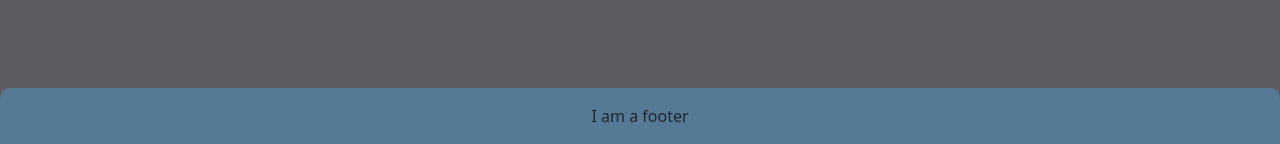
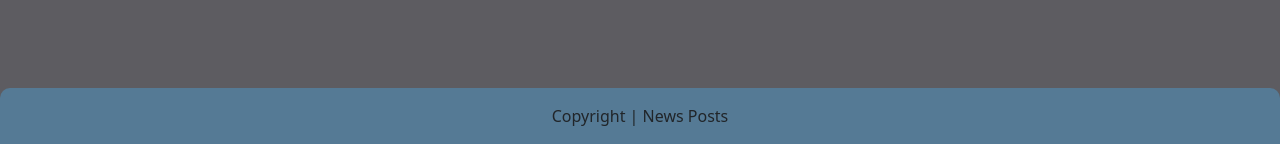
Before and after one commit to Charlie9009/CI_PP4_BLOG, a Django app: page /accounts/signup/ in a window 1280 px wide. Shown: the part 656-800 px from the top of the page. Run offline with Django 3.2, Linux system fonts and the light colour scheme.

Commit message:
REQUIREMENTS.TXT: freeze.  BASE.HTML: Update foooter

```diff
--- a/templates/base.html
+++ b/templates/base.html
@@ -65,7 +65,7 @@
   {% endblock content %}
   <!-- Footer -->
   <footer class="py-3 mt-auto">
-    <p class="m-0 text-dark text-center ">I am a footer</p>
+    <p class="m-0 text-center ">Copyright | News Posts</p>
   </footer>
 
   <script src="https://cdn.jsdelivr.net/npm/bootstrap@5.1.3/dist/js/bootstrap.bundle.min.js"
```
Also changed, not shown: requirements.txt (+7 -0 lines).
